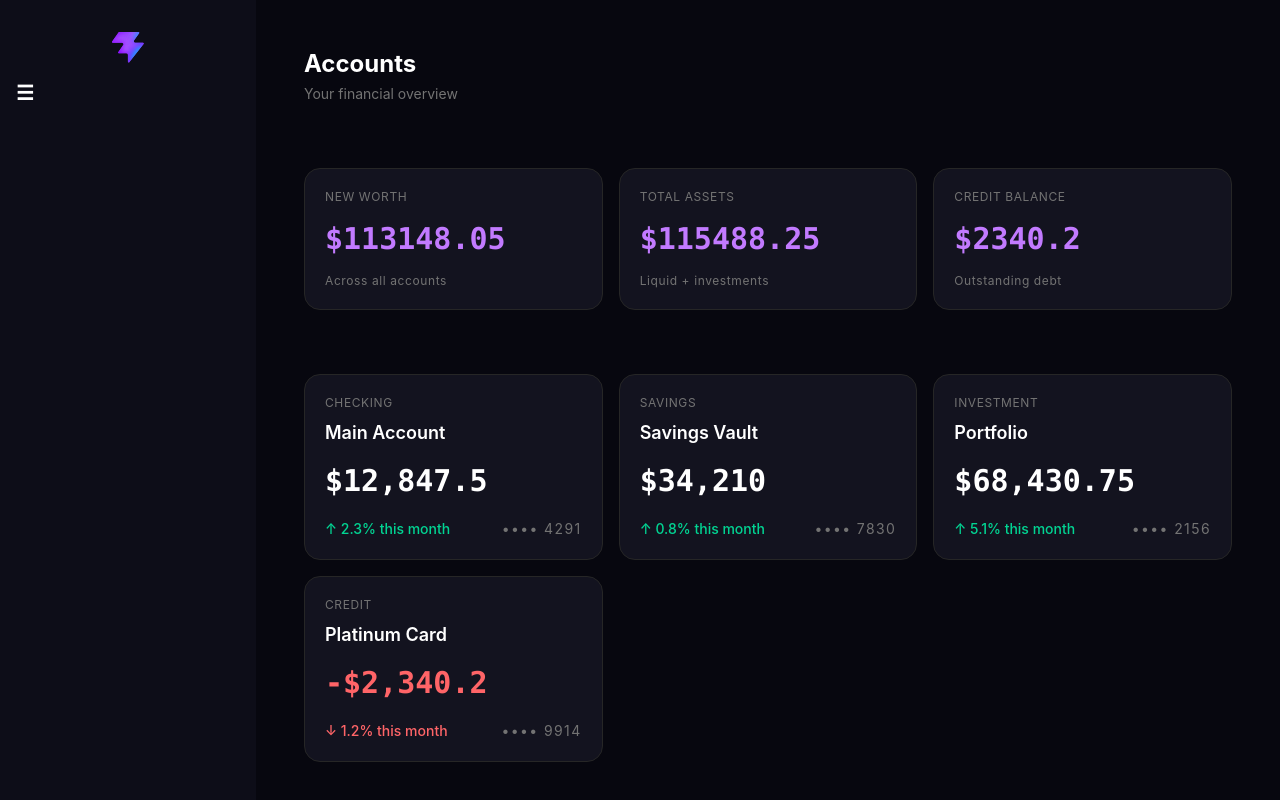
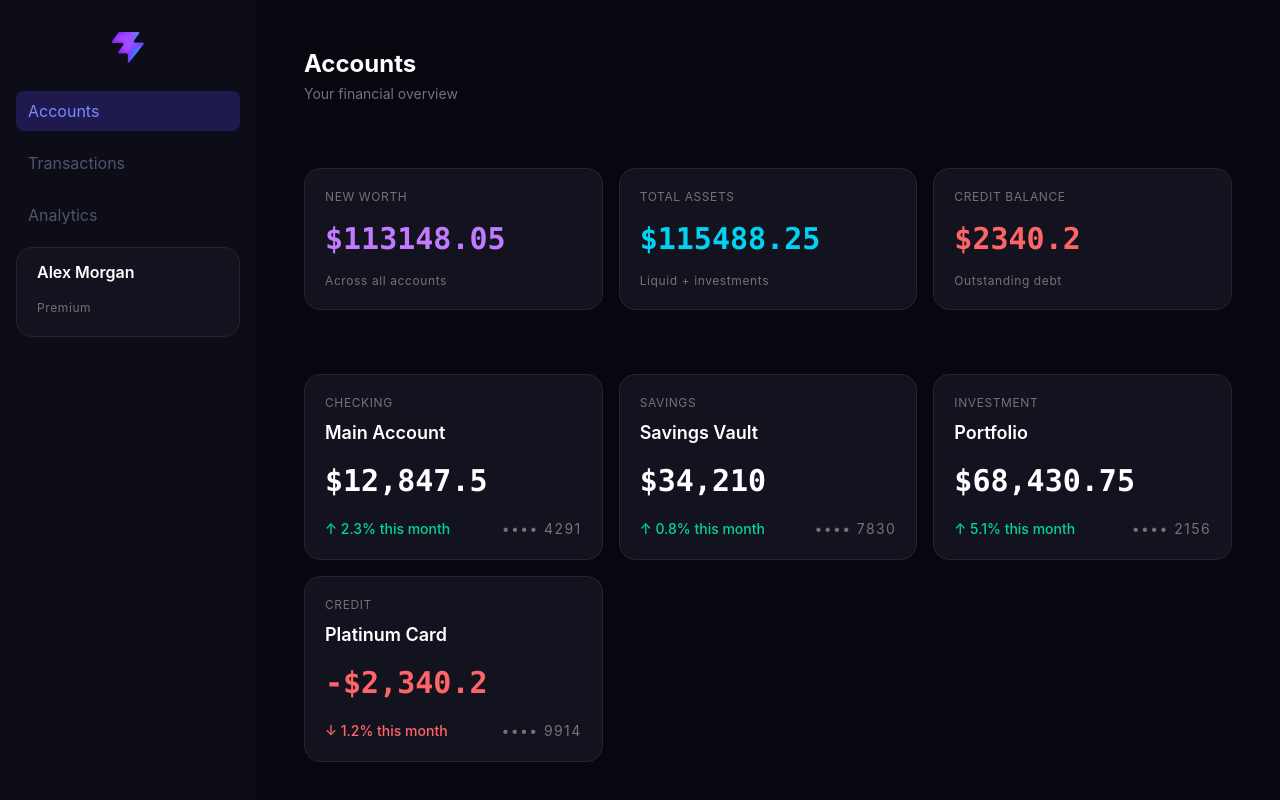
Before and after one commit to D1mchk/Bank-Transactions, a React (Vite) app: page / in a window 1280 px wide. Shown: the top 800 px of the page. Built offline with nearby package versions, Linux system fonts and the light colour scheme.

Commit message:
feat: End left bar

```diff
--- a/src/Components/LeftBar.jsx
+++ b/src/Components/LeftBar.jsx
@@ -1,22 +1,18 @@
-import { useState } from "react";
 import NavLinkBar from "../UI/NavLinkBar";
+import { NavLink } from "react-router-dom";
+import CardInfo from "./CardInfo";
+import { useSelector } from "react-redux";
 
 function LeftBar() {
-  const [isOpen, setIsOpen] = useState(false);
+  const currentUser = useSelector((state) => state.users.user);
 
   return (
-    <div className="w-64 bg-bar-bg p-4 min-h-screen text-info">
-      <NavLinkBar to="/">
+    <div className="w-64 bg-bar-bg p-4 min-h-screen overflow-hidden">
+      <NavLink to="/">
         <img className="w-8 my-4 mx-auto" src="./favicon.svg" alt="logo" />
-      </NavLinkBar>
+      </NavLink>
 
-      <button
-        className="text-xl font-bold mb-6 text-white"
-        onClick={() => setIsOpen(!isOpen)}
-      >
-        {isOpen ? "✕" : "☰"}
-      </button>
-      {isOpen && (
+      <div className="flex flex-col justify-between">
         <ul className="space-y-1">
           <li>
             <NavLinkBar to="/">Accounts</NavLinkBar>
@@ -28,7 +24,16 @@ function LeftBar() {
             <NavLinkBar to="/analytics">Analytics</NavLinkBar>
           </li>
         </ul>
-      )}
+
+        <CardInfo>
+          <div className="text-white font-semibold text-md -mt-2">
+            {currentUser.name}
+          </div>
+          <div className="text-xs tracking-wider text-neutral-500">
+            {currentUser.plan}
+          </div>
+        </CardInfo>
+      </div>
     </div>
   );
 }
--- a/src/Pages/Accounts.jsx
+++ b/src/Pages/Accounts.jsx
@@ -36,7 +36,7 @@ function Accounts() {
           <div className="text-xs uppercase tracking-wider text-neutral-500">
             total assets
           </div>
-          <div className={`text-3xl font-bold font-mono text-purple-400`}>
+          <div className={`text-3xl font-bold font-mono text-cyan-400`}>
             ${positiveBalance}
           </div>
           <div className="text-xs tracking-wider text-neutral-500">
@@ -48,7 +48,7 @@ function Accounts() {
           <div className="text-xs uppercase tracking-wider text-neutral-500">
             credit balance
           </div>
-          <div className={`text-3xl font-bold font-mono text-purple-400`}>
+          <div className={`text-3xl font-bold font-mono text-red-400`}>
             ${creditCard[0].balance * -1}
           </div>
           <div className="text-xs tracking-wider text-neutral-500">
--- /dev/null
+++ b/src/States/slices/transactionsSlice.js
@@ -0,0 +1,15 @@
+import { createSlice } from "@reduxjs/toolkit";
+import { transactions } from "../../mockData";
+
+const initialState = {
+  items: transactions,
+  status: "idle",
+};
+
+const transactionsSlice = createSlice({
+  name: "transactions",
+  initialState,
+  reducers: {},
+});
+
+export default transactionsSlice.reducer;
--- /dev/null
+++ b/src/States/slices/userSlice.js
@@ -0,0 +1,15 @@
+import { createSlice } from "@reduxjs/toolkit";
+import { user } from "../../mockData";
+
+const initialState = {
+  user: user,
+  status: "idle",
+};
+
+const userSlice = createSlice({
+  name: "user",
+  initialState,
+  reducers: {},
+});
+
+export default userSlice.reducer;
--- a/src/States/store.js
+++ b/src/States/store.js
@@ -1,8 +1,12 @@
 import { configureStore } from "@reduxjs/toolkit";
 import accountsReducer from "./slices/accountsSlice";
+import userReducer from "./slices/userSlice";
+import transactionsReducer from "./slices/transactionsSlice";
 
 export const store = configureStore({
   reducer: {
     accounts: accountsReducer,
+    transactions: transactionsReducer,
+    users: userReducer,
   },
 });
--- a/src/UI/NavLinkBar.jsx
+++ b/src/UI/NavLinkBar.jsx
@@ -6,8 +6,10 @@ function NavLinkBar({ to, children }) {
       to={to}
       className={({ isActive }) =>
         [
-          "transition-colors duration-150 ease-out border-white",
-          isActive ? " text-white" : "block rounded hover: text-info",
+          "transition-colors duration-150 ease-out px-3 py-2 my-3 block rounded-lg",
+          isActive
+            ? " text-indigo-400 bg-indigo-950"
+            : "  text-info hover:bg-gray-900",
         ].join(" ")
       }
     >
```
